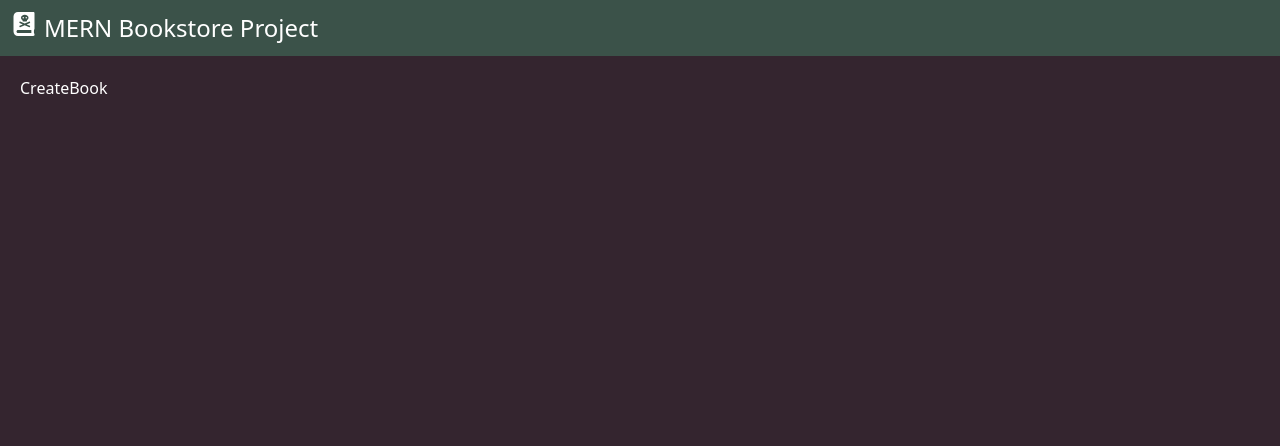
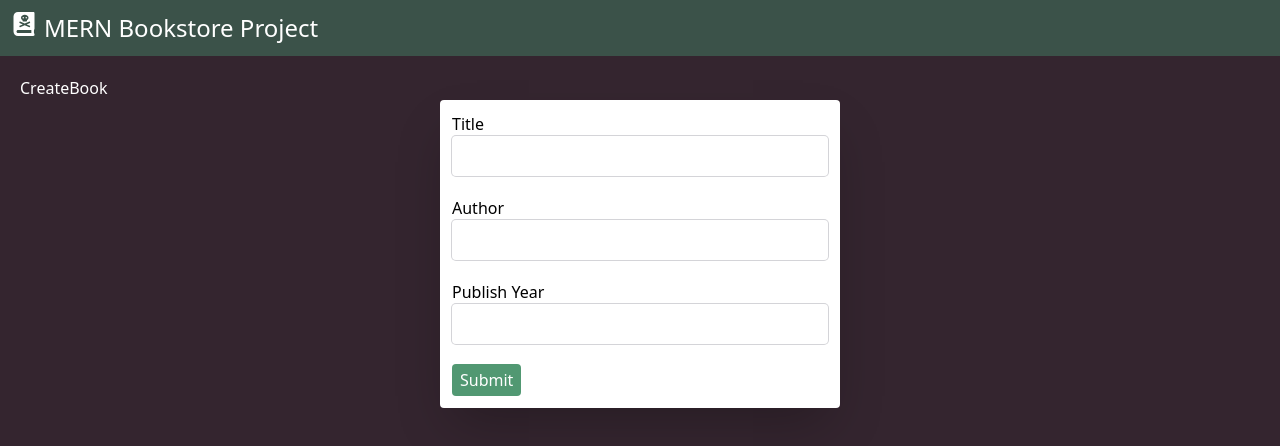
Before and after one commit to mark-elias/MERN_Bookstore, a React (Vite) app in the folder frontend/: page /books/create in a window 1280 px wide. Shown: the top 446 px of the page. Built offline with nearby package versions, Linux system fonts and the light colour scheme.

Commit message:
CreateBook form validation

```diff
--- a/frontend/package.json
+++ b/frontend/package.json
@@ -10,13 +10,16 @@
     "preview": "vite preview"
   },
   "dependencies": {
+    "@hookform/resolvers": "^3.9.0",
     "@tanstack/react-query": "^5.55.4",
     "axios": "^1.7.7",
     "daisyui": "^4.12.10",
     "react": "^18.3.1",
     "react-dom": "^18.3.1",
+    "react-hook-form": "^7.53.0",
     "react-icons": "^5.3.0",
-    "react-router-dom": "^6.26.2"
+    "react-router-dom": "^6.26.2",
+    "zod": "^3.23.8"
   },
   "devDependencies": {
     "@eslint/js": "^9.9.0",
--- a/frontend/src/hooks/useBooks.ts
+++ b/frontend/src/hooks/useBooks.ts
@@ -9,17 +9,21 @@ export interface Book {
   createdAt: string; // Changed to match the actual field name
   updatedAt: string; // Changed to match the actual field name
 }
-export interface BooksResponse {
-  count: number;
-  data: Book[];
-}
+// export interface BooksResponse {
+//   // count: number;
+//   data: Book[];
+// }
 
 function useBooks(id?: string) {
-  return useQuery<BooksResponse, Error>({
+  const endpoint = id
+    ? `http://localhost:5555/books/${id}`
+    : `http://localhost:5555/books`;
+
+  return useQuery<Book[], Error>({
     queryKey: id ? ["book", id] : ["books"],
     queryFn: () =>
       axios
-        .get<BooksResponse>("http://localhost:5555/books", {
+        .get<Book[]>("http://localhost:5555/books", {
           params: {
             id: id,
           },
--- a/frontend/src/index.css
+++ b/frontend/src/index.css
@@ -4,6 +4,11 @@
 
 @layer base{
     body{
-        @apply bg-customDarkPurple text-white
+        @apply bg-customDarkPurple text-white font-medium
     }
 }
+@layer components{
+    .error-message{
+        @apply text-red-500
+    }
+}
--- a/frontend/src/pages/CreateBook.tsx
+++ b/frontend/src/pages/CreateBook.tsx
@@ -1,5 +1,90 @@
+import { z } from "zod";
+import { zodResolver } from "@hookform/resolvers/zod";
+import { FieldValues, useForm } from "react-hook-form";
+
+const schema = z.object({
+  title: z.string().min(3),
+  author: z.string().min(3),
+  publishYear: z.number().min(1000),
+});
+
+type FormData = z.infer<typeof schema>;
+
 function CreateBook() {
-  return <div>CreateBook</div>;
+  const {
+    register,
+    handleSubmit,
+    formState: { errors },
+  } = useForm<FormData>({
+    resolver: zodResolver(schema),
+  });
+
+  function onSubmit(data: FieldValues) {
+    console.log(data);
+  }
+
+  return (
+    <>
+      <div>CreateBook</div>
+      <div className="flex justify-center">
+        <form
+          className="bg-white text-black p-3 flex flex-col gap-5 rounded shadow-2xl w-[400px]"
+          onSubmit={handleSubmit(onSubmit)}
+        >
+          <div className="">
+            <label htmlFor="title" className="block">
+              Title
+            </label>
+            <input
+              id="title"
+              type="text"
+              {...register("title")}
+              className="block ring-1 ring-zinc-300 w-full rounded px-3 py-2"
+            ></input>
+            {errors.title && (
+              <p className="error-message">{errors.title.message}</p>
+            )}
+          </div>
+          <div>
+            <label htmlFor="author" className="block">
+              Author
+            </label>
+            <input
+              id="author"
+              type="text"
+              {...register("author")}
+              className="block ring-1 ring-zinc-300 w-full rounded px-3 py-2"
+            ></input>
+            {errors.author && (
+              <p className="error-message">{errors.author.message}</p>
+            )}
+          </div>
+          <div>
+            <label htmlFor="publishYear" className="block">
+              Publish Year
+            </label>
+            <input
+              id="publishYear"
+              type="number"
+              {...register("publishYear", { valueAsNumber: true })}
+              className="block ring-1 ring-zinc-300 w-full rounded px-3 py-2"
+            ></input>
+            {errors.publishYear && (
+              <p className="error-message">{errors.publishYear.message}</p>
+            )}
+          </div>
+          <div>
+            <button
+              type="submit"
+              className="bg-customGreen text-white px-2 py-1 rounded"
+            >
+              Submit
+            </button>
+          </div>
+        </form>
+      </div>
+    </>
+  );
 }
 
 export default CreateBook;
--- a/frontend/src/pages/HomePage.tsx
+++ b/frontend/src/pages/HomePage.tsx
@@ -6,10 +6,13 @@ import { IoIosAddCircle } from "react-icons/io";
 import { Link } from "react-router-dom";
 
 function HomePage() {
-  const { data, error, isLoading } = useBooks();
-  const count = data?.count;
-  const books = data?.data;
+  const { data: books, error, isLoading } = useBooks();
+  // const count = data?.count;
+  // const books = data?.data;
 
+  {
+    console.log(books);
+  }
   if (isLoading)
     return <span className="loading loading-ring loading-lg"></span>;
   if (error) return <div>Error: {error.message}</div>;
--- a/frontend/src/pages/ShowBook.tsx
+++ b/frontend/src/pages/ShowBook.tsx
@@ -1,5 +1,5 @@
 import { useParams } from "react-router-dom";
-import useBooks, { Book, BooksResponse } from "../hooks/useBooks";
+import useBooks, { Book } from "../hooks/useBooks";
 import { useQuery } from "@tanstack/react-query";
 import axios from "axios";
 
@@ -19,35 +19,37 @@ function BookDetailsPage() {
     staleTime: 10 * 1000,
   });
 
-  // const { data, error, isLoading } = useBooks(id);
+  console.log(id);
+
+  // const { data: book, error, isLoading } = useBooks(id);
 
   if (isLoading)
     return <span className="loading loading-ring loading-lg"></span>;
   if (error) return <div>Error: {error.message}</div>;
 
   // Debugging output to check if 'created' and 'updated' are returned
-  console.log("Book data:", book);
-  console.log("Created:", book?.createdAt);
-  console.log("Updated:", book?.updatedAt);
-  // Format the 'createdAt' and 'updatedAt' date fields
-  const formattedCreated = book?.createdAt
-    ? new Date(book.createdAt).toLocaleDateString()
-    : "N/A";
-  const formattedUpdated = book?.updatedAt
-    ? new Date(book.updatedAt).toLocaleDateString()
-    : "N/A";
+  // console.log("Book data:", book);
+  // console.log("Created:", book?.createdAt);
+  // console.log("Updated:", book?.updatedAt);
+  // // Format the 'createdAt' and 'updatedAt' date fields
+  // const formattedCreated = book?.createdAt
+  //   ? new Date(book.createdAt).toLocaleDateString()
+  //   : "N/A";
+  // const formattedUpdated = book?.updatedAt
+  //   ? new Date(book.updatedAt).toLocaleDateString()
+  //   : "N/A";
 
   return (
     <div>
       <h1>Book Details</h1>
-      <ul className="bg-customGreen w-[400px] p-2 rounded-2xl shadow-2xl">
-        <li>ID: {book?._id}</li>
-        <li>Title: {book?.title}</li>
-        <li>Author: {book?.author}</li>
-        <li>Publish Year: {book?.publishYear}</li>
-        <li>Created: {formattedCreated}</li>
-        <li>Updated: {formattedUpdated}</li>
-      </ul>
+      <div className="bg-customGreen w-[400px] p-2 rounded-2xl shadow-2xl">
+        <div>ID: {book?._id}</div>
+        <div>Title: {book?.title}</div>
+        <div>Author: {book?.author}</div>
+        <div>Publish Year: {book?.publishYear}</div>
+        <div>Created: {book?.createdAt}</div>
+        <div>Updated: {book?.updatedAt}</div>
+      </div>
     </div>
   );
 }
```
Also changed, not shown: 2 other files (tests, documents, lock files or other folders).
